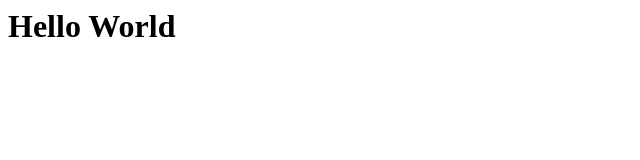
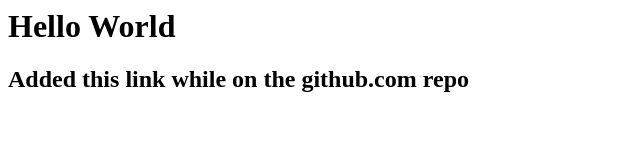
Before and after one commit to yboone/ghrepo, a plain HTML site: page index.html in a window 1280 px wide. Shown: the whole page, without its empty margins (0-640 px from the left). Drawn offline with Linux system fonts and the light colour scheme.

Commit message:
Update index.html
Made changes directly on the github.com website's editor after the index.html was pushed from Atom (from desktop)

```diff
--- a/index.html
+++ b/index.html
@@ -1 +1,2 @@
-<html><body><h1>Hello World</h1></body></html>
+<html><body><h1>Hello World</h1>
+  <h2>Added this link while on the github.com repo<a href="www.willowtreeapps.com</a></h2></body></html>
```
